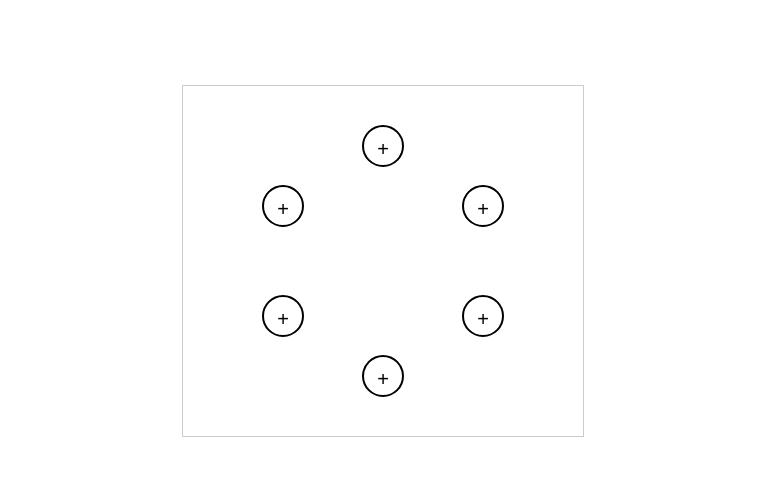
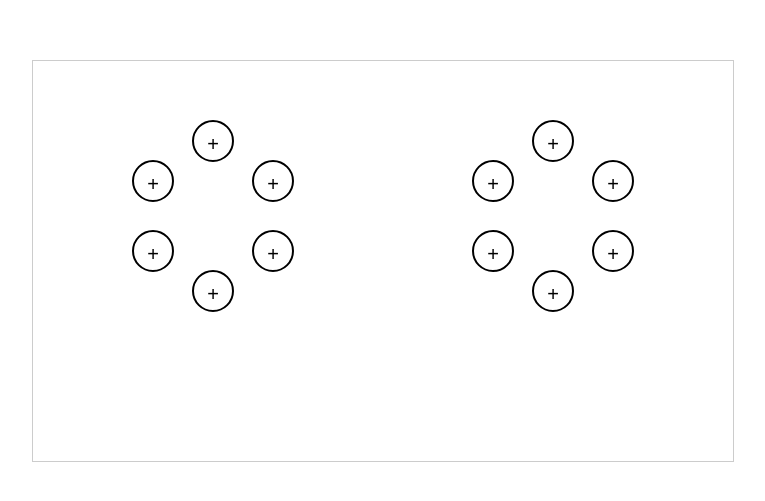
Before and after one commit to Mouwefrotter/BoulderApp, a plain HTML site: page index.html in a window 1280 px wide. Shown: the part 139-640 px from the top of the page, without its empty margins (257-1022 px from the left). Drawn offline with Linux system fonts and the light colour scheme.

Commit message:
two hexagons

```diff
--- a/index.html
+++ b/index.html
@@ -17,9 +17,9 @@
             border: 1px solid #ccc;
         }
         /* Make all plus signs and their clickable areas show a pointer cursor */
-        #plus1, #plus2, #plus3, #plus4, #plus5, #plus6,
-        #plus1group, #plus2group, #plus3group, #plus4group, #plus5group, #plus6group,
-        #plus1group rect, #plus2group rect, #plus3group rect, #plus4group rect, #plus5group rect, #plus6group rect {
+        #plus1, #plus2, #plus3, #plus4, #plus5, #plus6, #plus7, #plus8, #plus9, #plus10, #plus11, #plus12,
+        #plus1group, #plus2group, #plus3group, #plus4group, #plus5group, #plus6group, #plus7group, #plus8group, #plus9group, #plus10group, #plus11group, #plus12group,
+        #plus1group rect, #plus2group rect, #plus3group rect, #plus4group rect, #plus5group rect, #plus6group rect, #plus7group rect, #plus8group rect, #plus9group rect, #plus10group rect, #plus11group rect, #plus12group rect {
             cursor: pointer;
         }
         dialog {
@@ -51,44 +51,33 @@
     </style>
 </head>
 <body>
-    <svg width="400" height="350" viewBox="0 0 400 350">
-        <!-- Hexagon layout: 6 circles -->
-        <!-- Top -->
-        <circle cx="200" cy="60" r="20" fill="white" stroke="black" stroke-width="2" id="circle1"></circle>
-        <g id="plus1group">
-            <rect x="185" y="45" width="30" height="30" fill="transparent" style="pointer-events: all;"></rect>
-            <text x="200" y="70" text-anchor="middle" fill="black" font-size="20" id="plus1" style="pointer-events: all;">+</text>
-        </g>
-        <!-- Top right -->
-        <circle cx="300" cy="120" r="20" fill="white" stroke="black" stroke-width="2" id="circle2"></circle>
-        <g id="plus2group">
-            <rect x="285" y="105" width="30" height="30" fill="transparent" style="pointer-events: all;"></rect>
-            <text x="300" y="130" text-anchor="middle" fill="black" font-size="20" id="plus2" style="pointer-events: all;">+</text>
-        </g>
-        <!-- Bottom right -->
-        <circle cx="300" cy="230" r="20" fill="white" stroke="black" stroke-width="2" id="circle3"></circle>
-        <g id="plus3group">
-            <rect x="285" y="215" width="30" height="30" fill="transparent" style="pointer-events: all;"></rect>
-            <text x="300" y="240" text-anchor="middle" fill="black" font-size="20" id="plus3" style="pointer-events: all;">+</text>
-        </g>
-        <!-- Bottom -->
-        <circle cx="200" cy="290" r="20" fill="white" stroke="black" stroke-width="2" id="circle4"></circle>
-        <g id="plus4group">
-            <rect x="185" y="275" width="30" height="30" fill="transparent" style="pointer-events: all;"></rect>
-            <text x="200" y="300" text-anchor="middle" fill="black" font-size="20" id="plus4" style="pointer-events: all;">+</text>
-        </g>
-        <!-- Bottom left -->
-        <circle cx="100" cy="230" r="20" fill="white" stroke="black" stroke-width="2" id="circle5"></circle>
-        <g id="plus5group">
-            <rect x="85" y="215" width="30" height="30" fill="transparent" style="pointer-events: all;"></rect>
-            <text x="100" y="240" text-anchor="middle" fill="black" font-size="20" id="plus5" style="pointer-events: all;">+</text>
-        </g>
-        <!-- Top left -->
-        <circle cx="100" cy="120" r="20" fill="white" stroke="black" stroke-width="2" id="circle6"></circle>
-        <g id="plus6group">
-            <rect x="85" y="105" width="30" height="30" fill="transparent" style="pointer-events: all;"></rect>
-            <text x="100" y="130" text-anchor="middle" fill="black" font-size="20" id="plus6" style="pointer-events: all;">+</text>
-        </g>
+    <svg width="700" height="400" viewBox="0 0 700 400">
+        <!-- Hexagon 1 (left) -->
+        <circle cx="180" cy="80" r="20" fill="white" stroke="black" stroke-width="2" id="circle1"></circle>
+        <g id="plus1group"><rect x="165" y="65" width="30" height="30" fill="transparent" style="pointer-events: all;"></rect><text x="180" y="90" text-anchor="middle" fill="black" font-size="20" id="plus1" style="pointer-events: all;">+</text></g>
+        <circle cx="240" cy="120" r="20" fill="white" stroke="black" stroke-width="2" id="circle2"></circle>
+        <g id="plus2group"><rect x="225" y="105" width="30" height="30" fill="transparent" style="pointer-events: all;"></rect><text x="240" y="130" text-anchor="middle" fill="black" font-size="20" id="plus2" style="pointer-events: all;">+</text></g>
+        <circle cx="240" cy="190" r="20" fill="white" stroke="black" stroke-width="2" id="circle3"></circle>
+        <g id="plus3group"><rect x="225" y="175" width="30" height="30" fill="transparent" style="pointer-events: all;"></rect><text x="240" y="200" text-anchor="middle" fill="black" font-size="20" id="plus3" style="pointer-events: all;">+</text></g>
+        <circle cx="180" cy="230" r="20" fill="white" stroke="black" stroke-width="2" id="circle4"></circle>
+        <g id="plus4group"><rect x="165" y="215" width="30" height="30" fill="transparent" style="pointer-events: all;"></rect><text x="180" y="240" text-anchor="middle" fill="black" font-size="20" id="plus4" style="pointer-events: all;">+</text></g>
+        <circle cx="120" cy="190" r="20" fill="white" stroke="black" stroke-width="2" id="circle5"></circle>
+        <g id="plus5group"><rect x="105" y="175" width="30" height="30" fill="transparent" style="pointer-events: all;"></rect><text x="120" y="200" text-anchor="middle" fill="black" font-size="20" id="plus5" style="pointer-events: all;">+</text></g>
+        <circle cx="120" cy="120" r="20" fill="white" stroke="black" stroke-width="2" id="circle6"></circle>
+        <g id="plus6group"><rect x="105" y="105" width="30" height="30" fill="transparent" style="pointer-events: all;"></rect><text x="120" y="130" text-anchor="middle" fill="black" font-size="20" id="plus6" style="pointer-events: all;">+</text></g>
+        <!-- Hexagon 2 (right) -->
+        <circle cx="520" cy="80" r="20" fill="white" stroke="black" stroke-width="2" id="circle7"></circle>
+        <g id="plus7group"><rect x="505" y="65" width="30" height="30" fill="transparent" style="pointer-events: all;"></rect><text x="520" y="90" text-anchor="middle" fill="black" font-size="20" id="plus7" style="pointer-events: all;">+</text></g>
+        <circle cx="580" cy="120" r="20" fill="white" stroke="black" stroke-width="2" id="circle8"></circle>
+        <g id="plus8group"><rect x="565" y="105" width="30" height="30" fill="transparent" style="pointer-events: all;"></rect><text x="580" y="130" text-anchor="middle" fill="black" font-size="20" id="plus8" style="pointer-events: all;">+</text></g>
+        <circle cx="580" cy="190" r="20" fill="white" stroke="black" stroke-width="2" id="circle9"></circle>
+        <g id="plus9group"><rect x="565" y="175" width="30" height="30" fill="transparent" style="pointer-events: all;"></rect><text x="580" y="200" text-anchor="middle" fill="black" font-size="20" id="plus9" style="pointer-events: all;">+</text></g>
+        <circle cx="520" cy="230" r="20" fill="white" stroke="black" stroke-width="2" id="circle10"></circle>
+        <g id="plus10group"><rect x="505" y="215" width="30" height="30" fill="transparent" style="pointer-events: all;"></rect><text x="520" y="240" text-anchor="middle" fill="black" font-size="20" id="plus10" style="pointer-events: all;">+</text></g>
+        <circle cx="460" cy="190" r="20" fill="white" stroke="black" stroke-width="2" id="circle11"></circle>
+        <g id="plus11group"><rect x="445" y="175" width="30" height="30" fill="transparent" style="pointer-events: all;"></rect><text x="460" y="200" text-anchor="middle" fill="black" font-size="20" id="plus11" style="pointer-events: all;">+</text></g>
+        <circle cx="460" cy="120" r="20" fill="white" stroke="black" stroke-width="2" id="circle12"></circle>
+        <g id="plus12group"><rect x="445" y="105" width="30" height="30" fill="transparent" style="pointer-events: all;"></rect><text x="460" y="130" text-anchor="middle" fill="black" font-size="20" id="plus12" style="pointer-events: all;">+</text></g>
     </svg>
 
     <dialog id="boulderDialog">
@@ -179,7 +168,7 @@
             if (validData) {
                 const { grade } = validData;
                 circle.setAttribute('fill', getGradeColor(grade));
-                circle.setAttribute('stroke', 'none');
+                circle.setAttribute('stroke', 'black');
                 if (plusGroup) plusGroup.style.display = 'none';
             } else {
                 circle.setAttribute('fill', 'white');
@@ -234,11 +223,7 @@
                 localStorage.setItem(selectedCircle.id, boulderData);
                 const fillColor = getGradeColor(grade);
                 selectedCircle.setAttribute('fill', fillColor);
-                if (fillColor === 'white' || fillColor === '#f5f5f5') {
-                    selectedCircle.setAttribute('stroke', '#bbb');
-                } else {
-                    selectedCircle.setAttribute('stroke', 'none');
-                }
+                selectedCircle.setAttribute('stroke', 'black');
                 const plusId = selectedCircle.id.replace('circle', 'plus');
                 const plusGroupId = plusId + 'group';
                 const plusGroup = document.getElementById(plusGroupId);
```
